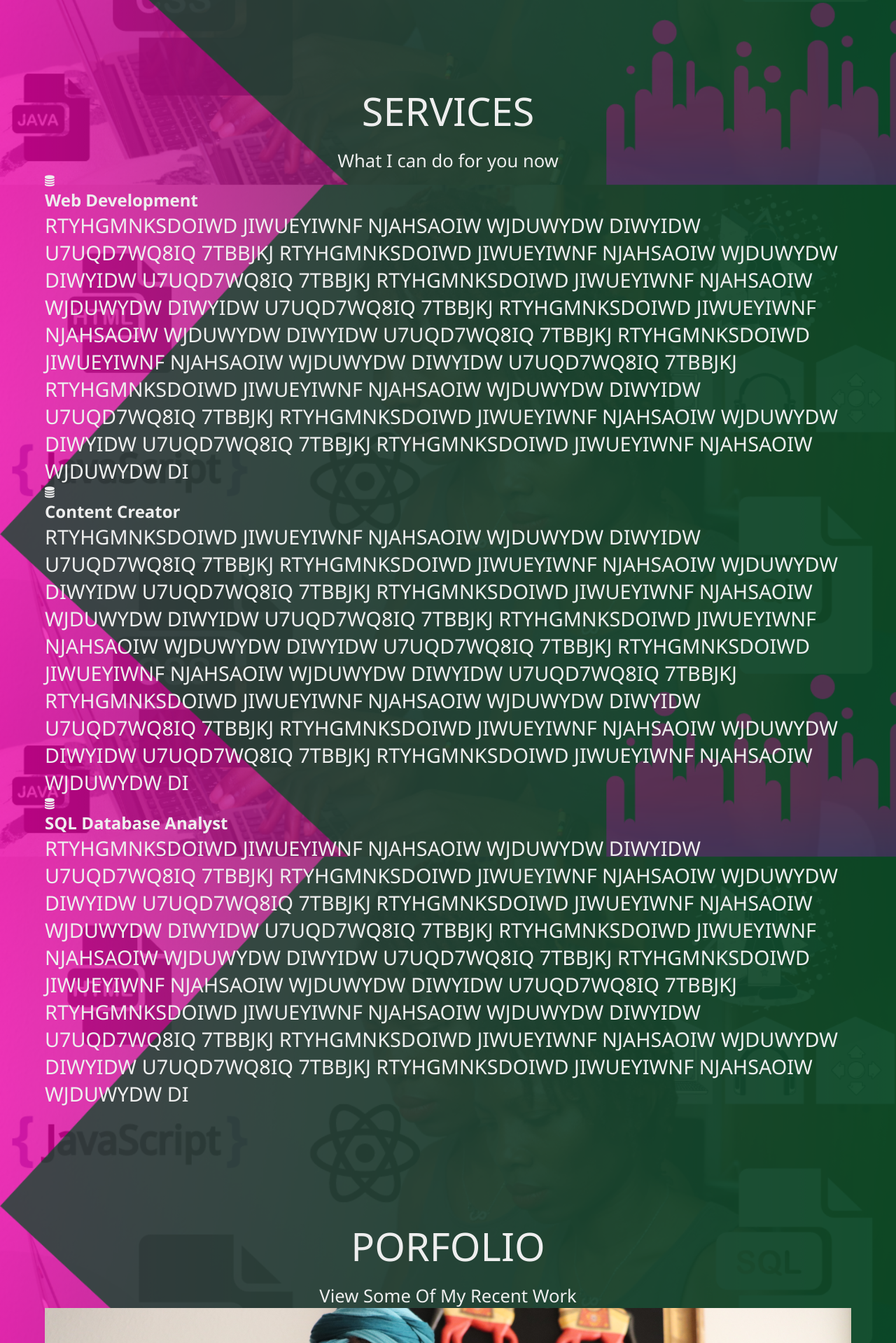
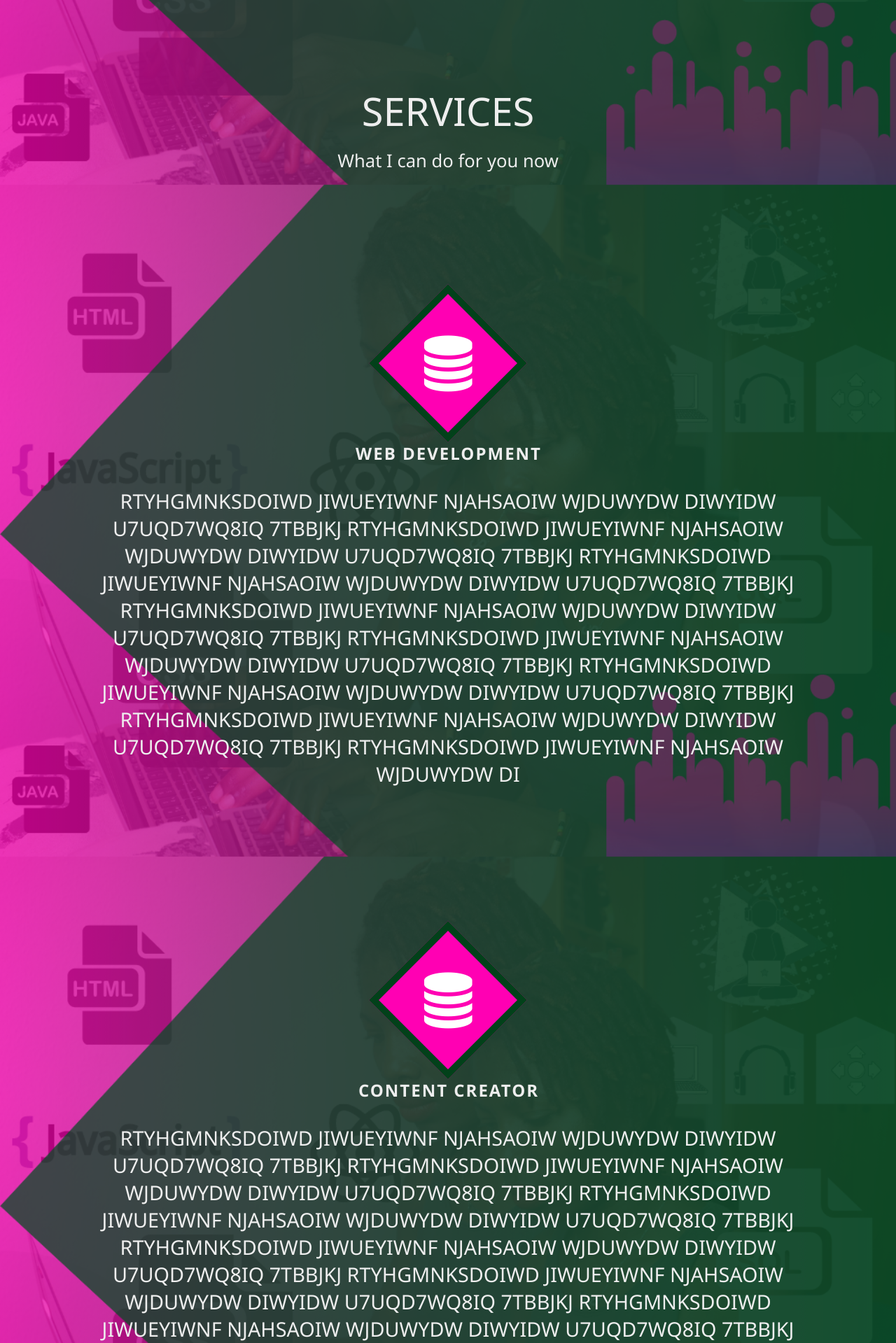
Before and after one commit to mimifitz/portfolio, a PHP site: page / in a window 1280 px wide. Shown: the part 1656-3575 px from the top of the page at 70% size. Run offline with PHP 8.4, Linux system fonts and the light colour scheme.

Commit message:
Services section including icon, styled

```diff
--- a/pages/index.html
+++ b/pages/index.html
@@ -93,7 +93,7 @@
             <div class="my-skills">
                 <div class="skills">
                     <div class="icon-container">
-                        <i class="fa fa-database icon-group"></i>
+                        <i class="fa fa-database"></i>
                     </div>
                     <h1> Web Development</h1>
                     <p> RTYHGMNKSDOIWD JIWUEYIWNF NJAHSAOIW WJDUWYDW DIWYIDW U7UQD7WQ8IQ 7TBBJKJ RTYHGMNKSDOIWD
@@ -108,7 +108,7 @@
             <div class="my-skills">
                 <div class="skills">
                     <div class="icon-container">
-                        <i class="fa fa-database icon-group"></i>
+                        <i class="fa fa-database"></i>
                     </div>
                     <h1> Content Creator</h1>
                     <p> RTYHGMNKSDOIWD JIWUEYIWNF NJAHSAOIW WJDUWYDW DIWYIDW U7UQD7WQ8IQ 7TBBJKJ RTYHGMNKSDOIWD
@@ -122,7 +122,7 @@
                 <div class="my-skills">
                     <div class="skills">
                         <div class="icon-container">
-                            <i class="fa fa-database icon-group"></i>
+                            <i class="fa fa-database"></i>
                         </div>
                         <h1> SQL Database Analyst</h1>
                         <p> RTYHGMNKSDOIWD JIWUEYIWNF NJAHSAOIW WJDUWYDW DIWYIDW U7UQD7WQ8IQ 7TBBJKJ RTYHGMNKSDOIWD
--- a/pages/style.css
+++ b/pages/style.css
@@ -252,7 +252,6 @@ margin-left: 5rem;
 
 .profile-img{
     flex: 1;
-
 }
 
 .about-details{
@@ -269,20 +268,63 @@ margin-left: 5rem;
     transition: color 650ms;
 }
 
-.fa-linkedin-square hover{
+.fa-linkedin-square:hover{
     color:rgb(0, 110, 255);
 }
 
-.fa-github-square hover{
-color: rgb(0, 110, 255);
+.fa-github-square:hover{
+color: rgb(115, 28, 155);
+}
 
-}
-.fa-yotube-square hover {
-color: rgb(0, 110, 255);
+.fa-youtube-square:hover{
+color: rgb(170, 2, 2);
 }
 /*End about*/
 
+
 /*Start services*/
+.my-skills{
+margin-top:10rem;
+display:grid;
+grid-template-columns: repeat(auto-fit, minmax(25rem, 1fr));
+grid-gap: 2.5rem;
+text-align: center;
+}
+
+.my-skills{
+    display: flex;
+    flex-direction: column;
+    justify-content: center;
+    align-items: center;
+    padding: 2rem;
+}
+
+.skills h1{
+    text-transform: uppercase;
+    letter-spacing: 2px;
+    margin: 2rem -2px 2rem 0;
+}
+
+.icon-container{
+    width: 10rem;
+    height: 10rem;
+    border:10px solid #02411a;
+    background-color: #ff00b3;
+    margin-bottom: 2rem;
+    display:flex;
+    transform: rotate(45deg);
+    margin: auto;
+}
+
+.icon-container i{
+color:white;
+font-size: 5rem;
+margin:auto;
+transform: rotate(-45deg);
+
+
+
+}
 /*End services*/
 
 /*Start portfolio*/
```
